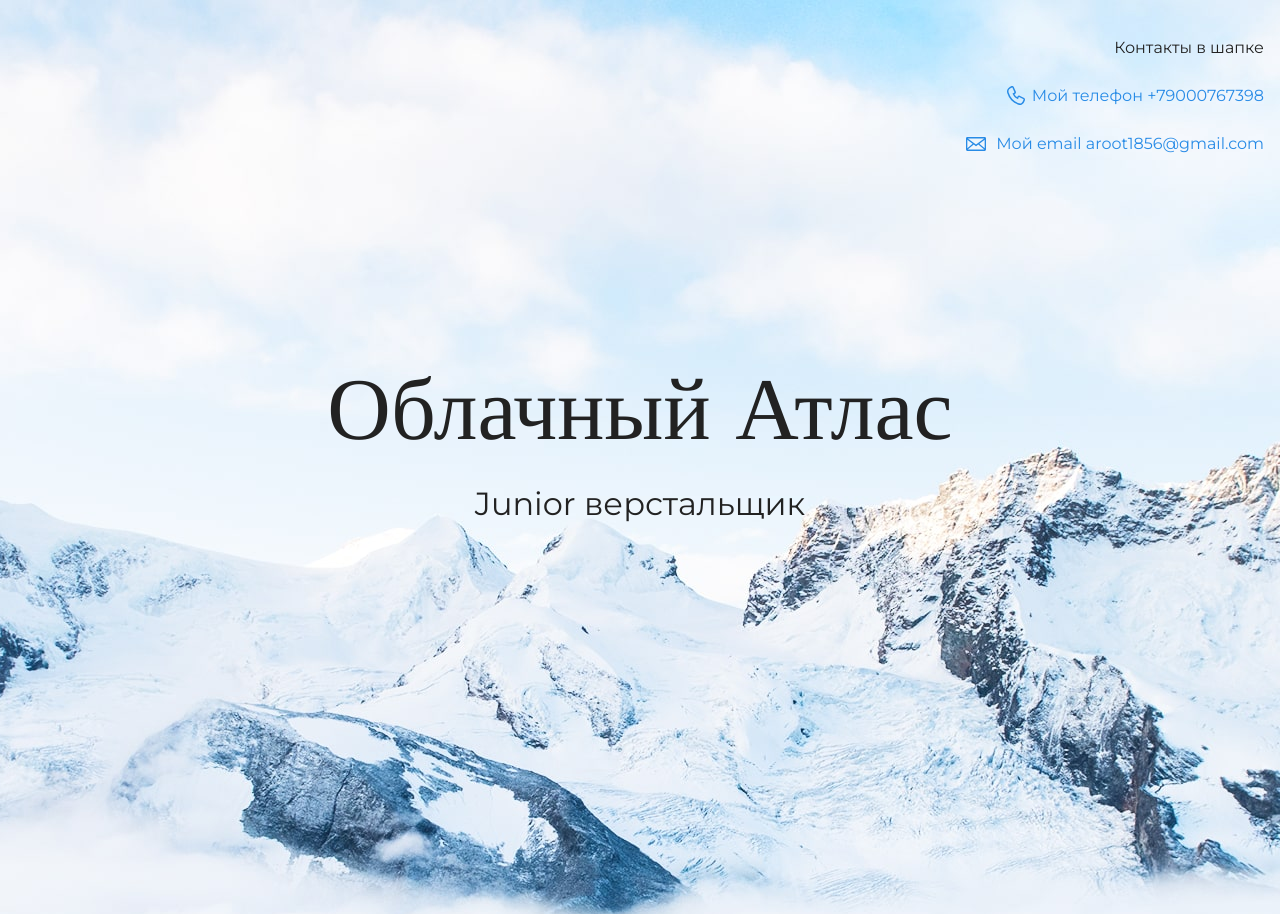
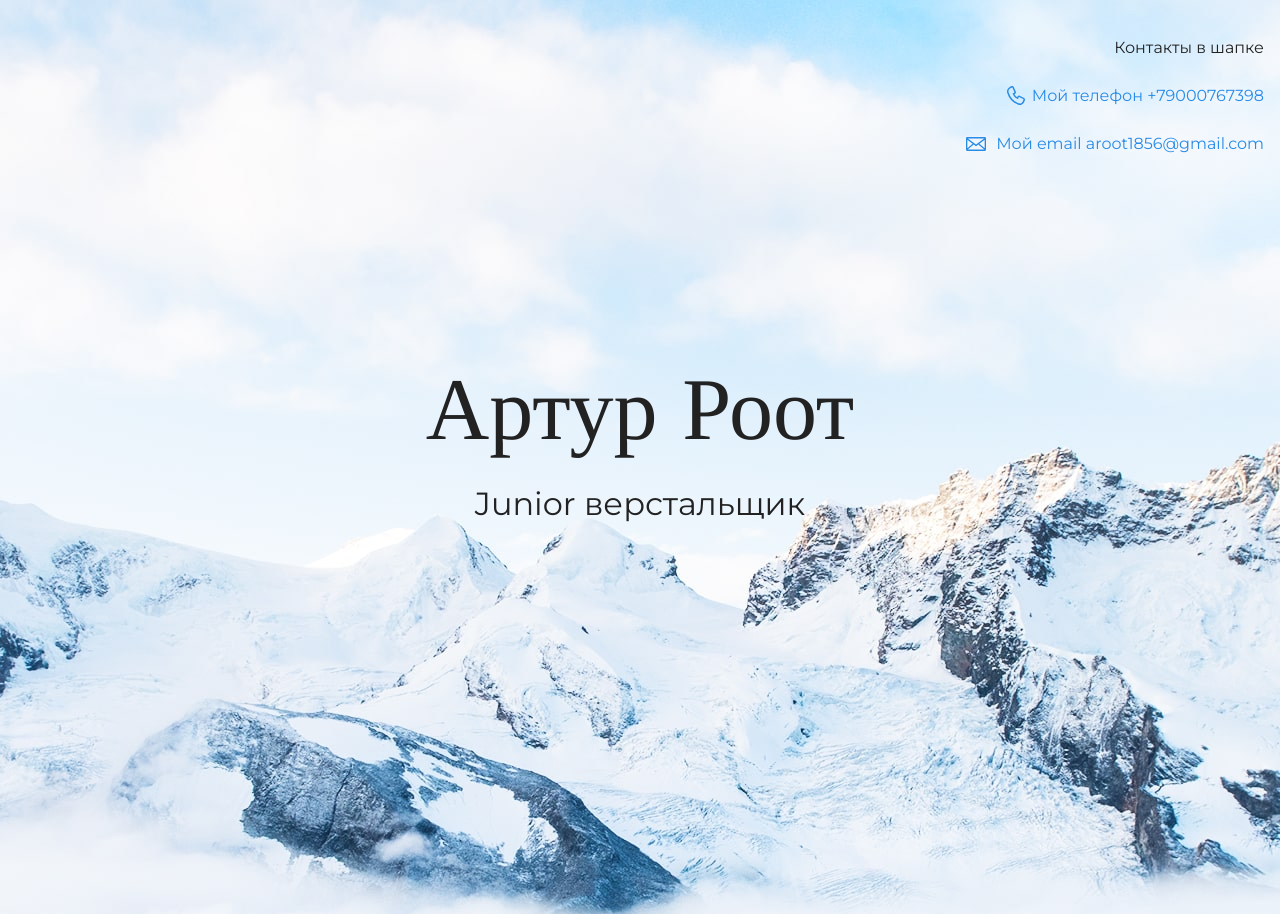
Before and after one commit to QuarkLHC/Portfolio-site-, a plain HTML site: page index.html in a window 1280 px wide. Shown: the top 914 px of the page. Drawn offline with nearby package versions, Linux system fonts and the light colour scheme.

Commit message:
Update index.html

```diff
--- a/index.html
+++ b/index.html
@@ -18,7 +18,7 @@
 
     <section class="hero-image">
       <div class="container">
-      <h1 class="heading">Облачный Атлас</h1>
+      <h1 class="heading">Артур Роот</h1>
       <p>Junior верстальщик</p>
       </div>
     </section>
```
